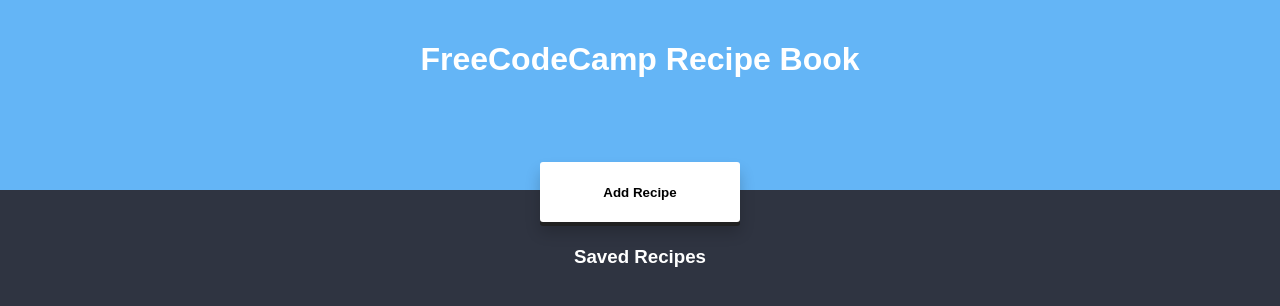
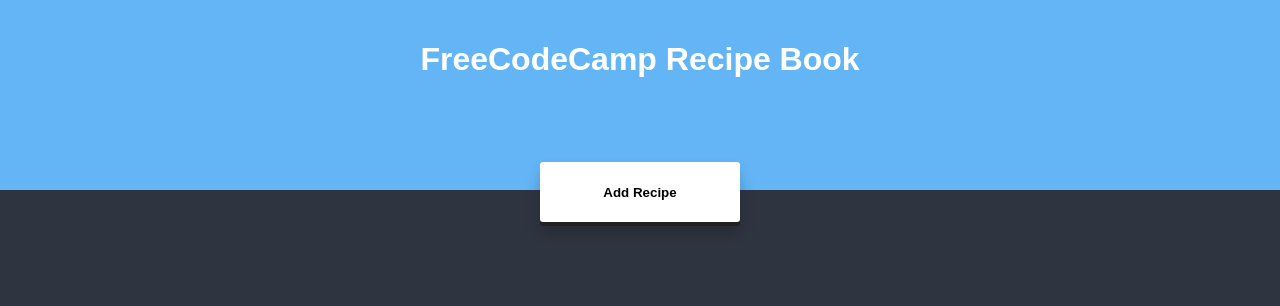
Before and after one commit to okristian1/react-recipe-box, a React (Create React App) app: page / in a window 1280 px wide. Shown: the top 306 px of the page. Built offline with nearby package versions, Linux system fonts and the light colour scheme.

Commit message:
added message to indicate if there are saved receipes or not

```diff
--- a/src/components/ItemList.js
+++ b/src/components/ItemList.js
@@ -1,10 +1,13 @@
 import React from 'react';
 
 function ItemList (props) {
+
   return (
     <div className='recipe-container'>
-    <h3>Saved Recipes</h3>
-    <ul>
+    {(props.recipes.length > 0)
+      ? <div> Saved Receipes </div>
+      : <div></div>
+    }
       {props.recipes.map(function(recipe) {
        return (
          <ul key={recipe.id} value={recipe.id} className="recipe-box">
@@ -22,10 +25,9 @@
         <button onClick={() => props.onEditClick(recipe)}> Edit </button>
         </ul>
        )
-     })}
-     </ul>
-
-     </div>
+     })
+   }
+ </div>
   )
 }
 
```
